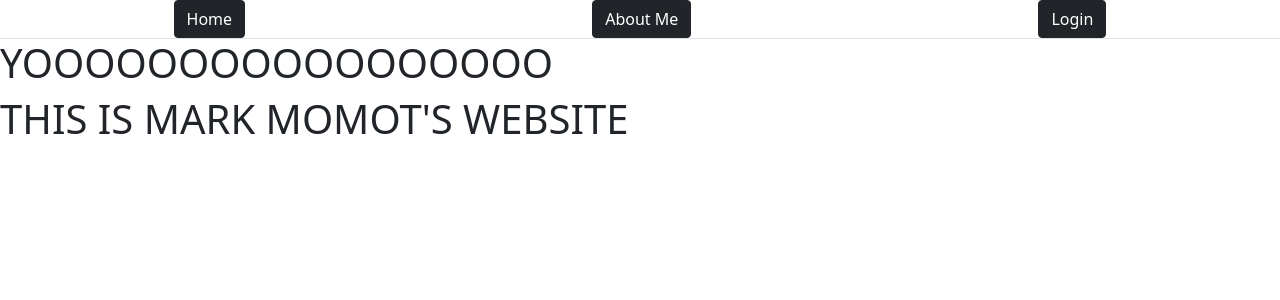
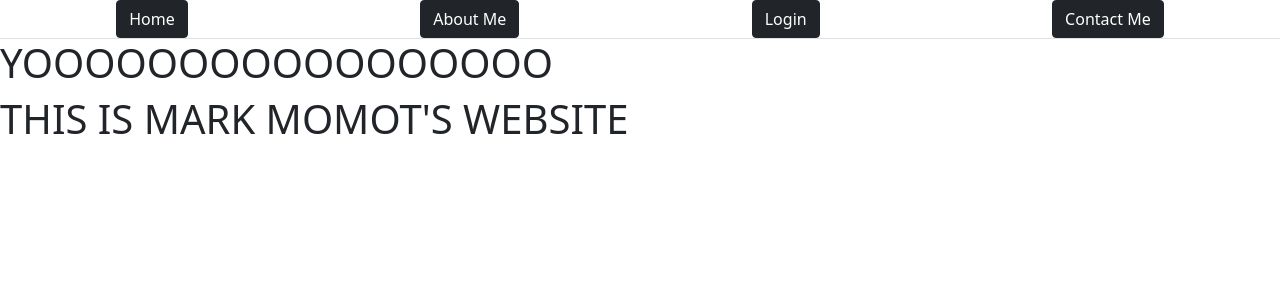
Before and after one commit to Momot1/resume, a React (Create React App) app: page / in a window 1280 px wide. Shown: the top 300 px of the page. Built offline with nearby package versions, Linux system fonts and the light colour scheme.

Commit message:
Added contact me button to navbar

```diff
--- a/src/components/NavBar.js
+++ b/src/components/NavBar.js
@@ -6,6 +6,7 @@ function NavBar(){
             <Link to="/" className="btn btn-dark m-auto">Home</Link>
             <Link to="/about" className="btn btn-dark m-auto">About Me</Link>
             <Link to="/login" className="btn btn-dark m-auto">Login</Link>
+            <Link to="/contact" className="btn btn-dark m-auto">Contact Me</Link>
         </nav>
     )
 }
```
